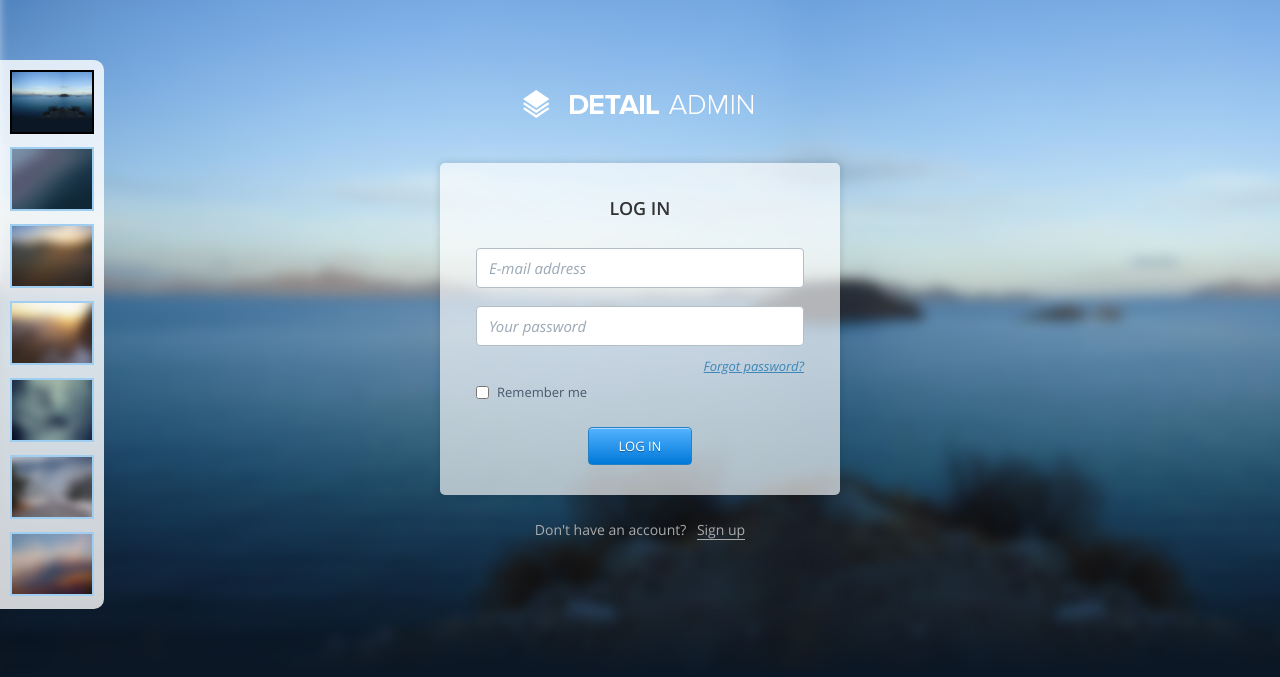
After one commit to qirixi/Template, a CodeIgniter app: page /index.php/welcome/signin in a window 1280 px wide. The commit adds this page. Shown: the top 677 px of the page. Run offline with CodeIgniter, Linux system fonts and the light colour scheme.

Commit message:
no message

```diff
--- a/application/controllers/welcome.php
+++ b/application/controllers/welcome.php
@@ -26,6 +26,12 @@ class Welcome extends CI_Controller {
 		$this->load->view('template/tp_main_container');
 		$this->load->view('template/tp_footer');
 	}
+	public function signin(){
+		$this->load->helper('url');
+		$this->load->view('template/tp_header');
+		$this->load->view('user/signin');
+		$this->load->view('template/tp_footer');
+	}
 }
 
 /* End of file welcome.php */
--- a/application/views/template/tp_header.php
+++ b/application/views/template/tp_header.php
@@ -21,6 +21,9 @@
 
     <!-- this page specific styles -->
     <link rel="stylesheet" href="<?php echo base_url();?>css/compiled/index.css" type="text/css" media="screen" />
+
+     <!-- this page specific styles -->
+    <link rel="stylesheet" href="<?php echo base_url();?>css/compiled/signin.css" type="text/css" media="screen" />
 
     <!-- open sans font -->
     <link href="<?php echo base_url();?>css/font/lato.css" rel='stylesheet' type='text/css' />
--- /dev/null
+++ b/application/views/user/signin.php
@@ -0,0 +1,73 @@
+ <!-- background switcher -->
+    <div class="bg-switch visible-desktop">
+        <div class="bgs">
+            <a href="#" data-img="landscape.jpg" class="bg active">
+                <img src="<?php echo base_url();?>img/bgs/landscape.jpg" />
+            </a>
+            <a href="#" data-img="blueish.jpg" class="bg">
+                <img src="<?php echo base_url();?>img/bgs/blueish.jpg" />
+            </a>
+            <a href="#" data-img="7.jpg" class="bg">
+                <img src="<?php echo base_url();?>img/bgs/7.jpg" />
+            </a>
+            <a href="#" data-img="8.jpg" class="bg">
+                <img src="<?php echo base_url();?>img/bgs/8.jpg" />
+            </a>
+            <a href="#" data-img="9.jpg" class="bg">
+                <img src="<?php echo base_url();?>img/bgs/9.jpg" />
+            </a>
+            <a href="#" data-img="10.jpg" class="bg">
+                <img src="<?php echo base_url();?>img/bgs/10.jpg" />
+            </a>
+            <a href="#" data-img="11.jpg" class="bg">
+                <img src="<?php echo base_url();?>img/bgs/11.jpg" />
+            </a>
+        </div>
+    </div>
+
+
+    <div class="row-fluid login-wrapper">
+        <a href="index.html">
+            <img class="logo" src="<?php echo base_url();?>img/logo-white.png" />
+        </a>
+
+        <div class="span4 box">
+            <div class="content-wrap">
+                <h6>Log in</h6>
+                <input class="span12" type="text" placeholder="E-mail address" />
+                <input class="span12" type="password" placeholder="Your password" />
+                <a href="#" class="forgot">Forgot password?</a>
+                <div class="remember">
+                    <input id="remember-me" type="checkbox" />
+                    <label for="remember-me">Remember me</label>
+                </div>
+                <a class="btn-glow primary login" href="index.html">Log in</a>
+            </div>
+        </div>
+
+        <div class="span4 no-account">
+            <p>Don't have an account?</p>
+            <a href="signup.html">Sign up</a>
+        </div>
+    </div>
+
+
+    <!-- pre load bg imgs -->
+    <script type="text/javascript">
+        $(function () {
+        	$("html").addClass("login-bg");
+            // bg switcher
+            var $btns = $(".bg-switch .bg");
+            $btns.click(function (e) {
+                e.preventDefault();
+                $btns.removeClass("active");
+                $(this).addClass("active");
+                var bg = $(this).data("img");
+
+
+                $("html").css("background-image", "url('<?php echo base_url();?>img/bgs/" + bg + "')");
+
+            });
+
+        });
+    </script>
```
